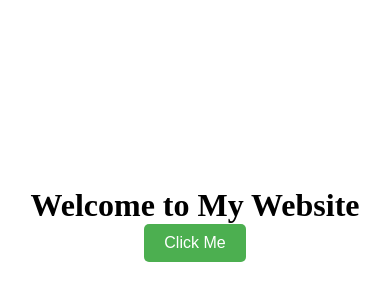
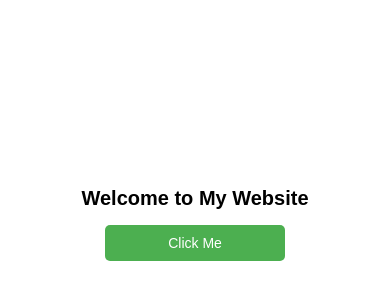
Before and after one commit to DevJay00/HI-PO, a plain HTML site: page index.html in a window 390 px wide. Shown: the part 198-498 px from the top of the page. Drawn offline with Linux system fonts and the light colour scheme.

Commit message:
Enhance styles and add mobile responsiveness
Refactored styles for body, button, and added responsiveness.

```diff
--- a/styles.css
+++ b/styles.css
@@ -1,23 +1,86 @@
 *{
     margin:0;
     padding:0;
+    box-sizing: border-box;
 }
 
 body{
     display: flex;
+    flex-direction: column;
     justify-content: center;
     align-items: center;
     text-align: center;
     min-height: 100vh;
-    align-content: center;
-    flex-wrap: nowrap;
+    padding: 20px;
+    gap: 20px;
+    font-family: Arial, sans-serif;
 }
+
+header {
+    max-width: 100%;
+    width: 100%;
+}
+
+h1 {
+    font-size: 28px;
+    margin-bottom: 20px;
+    word-wrap: break-word;
+}
+
 button{
-    padding: 10px 20px;
+    padding: 12px 24px;
     font-size: 16px;
     cursor: pointer;
     background-color: #4CAF50;
     color: white;
     border: none;
     border-radius: 5px;
+    transition: background-color 0.3s ease;
+    min-width: 120px;
 }
+
+button:hover {
+    background-color: #45a049;
+}
+
+button:active {
+    transform: scale(0.98);
+}
+
+/* Mobile responsiveness */
+@media (max-width: 768px) {
+    body {
+        padding: 15px;
+        gap: 15px;
+    }
+
+    h1 {
+        font-size: 24px;
+    }
+
+    button {
+        padding: 10px 20px;
+        font-size: 14px;
+        width: 100%;
+        max-width: 200px;
+    }
+}
+
+@media (max-width: 480px) {
+    body {
+        padding: 10px;
+        gap: 10px;
+    }
+
+    h1 {
+        font-size: 20px;
+        margin-bottom: 15px;
+    }
+
+    button {
+        padding: 10px 16px;
+        font-size: 14px;
+        width: 100%;
+        max-width: 180px;
+    }
+}
```
